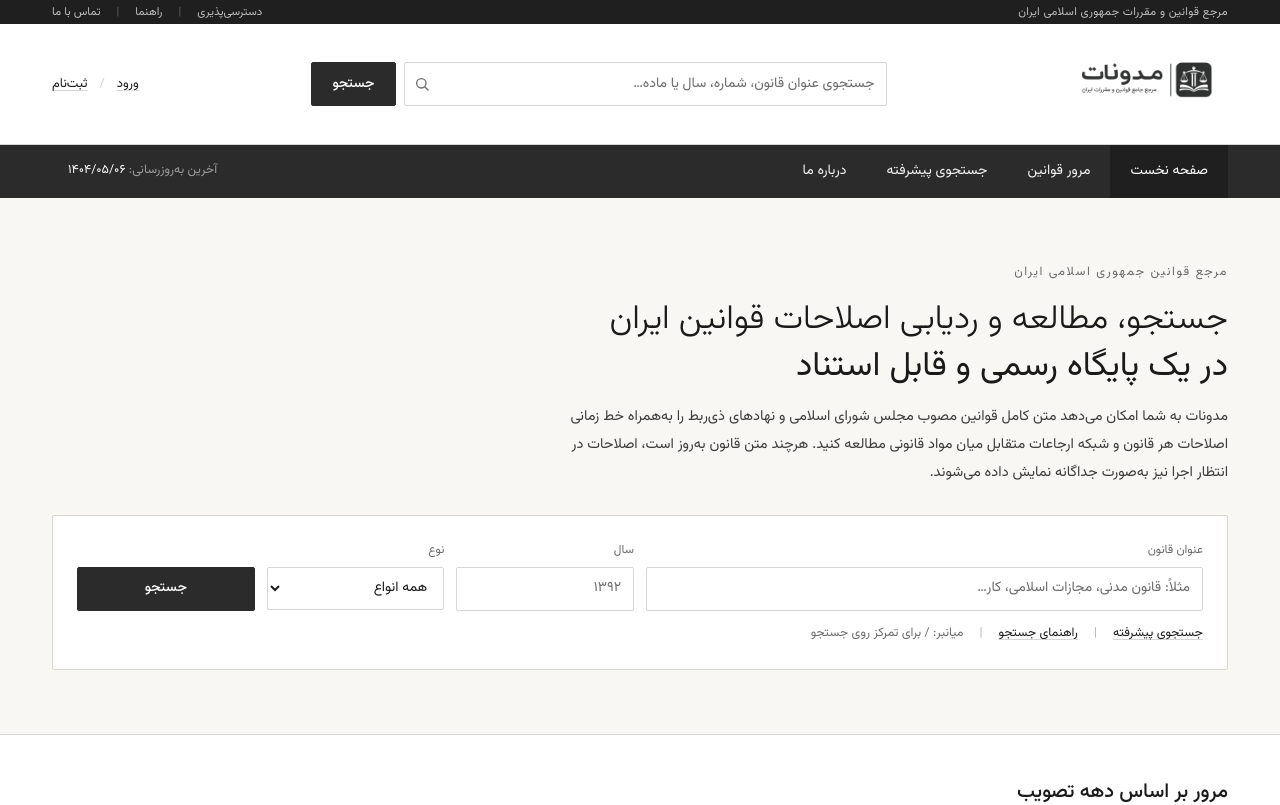
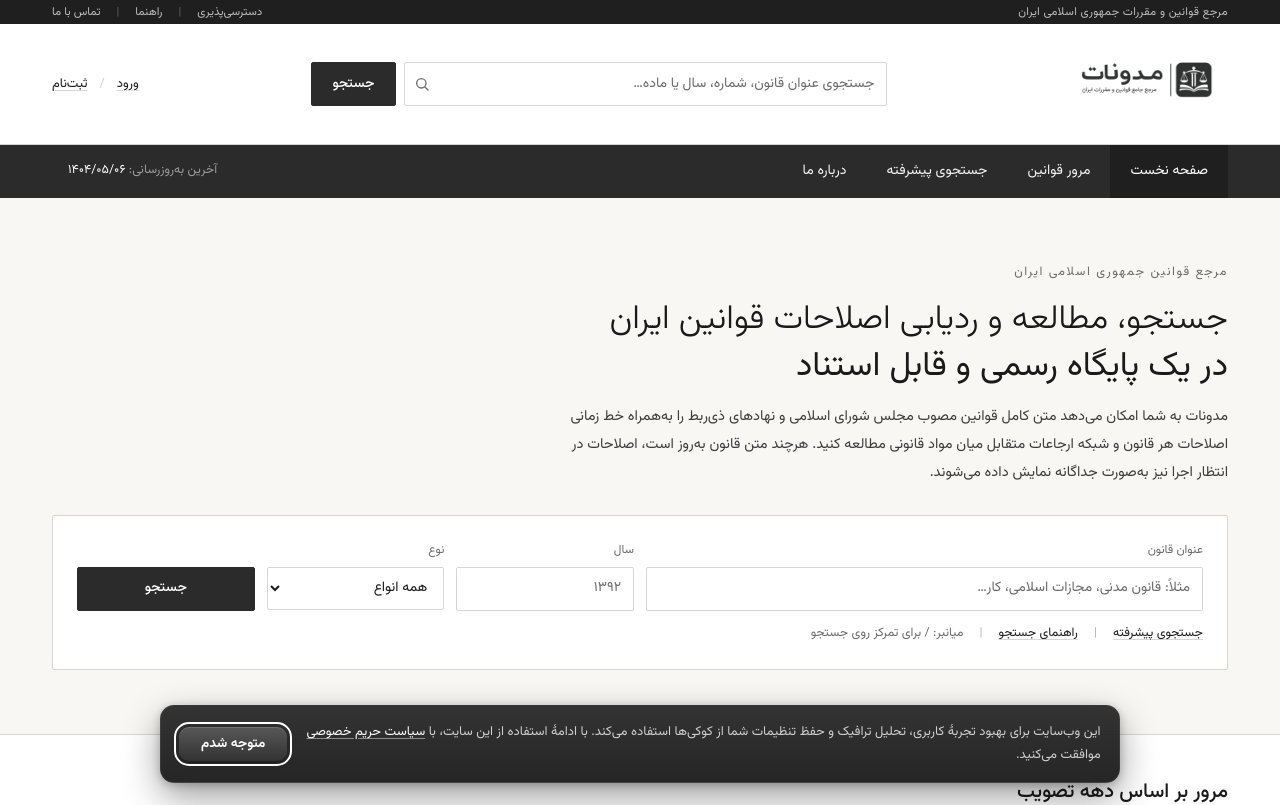
Before and after one commit to Massie382/Modavanat, a Next.js app: page / in a window 1280 px wide. Shown: the top 805 px of the page. Built offline with nearby package versions, Linux system fonts and the light colour scheme.

Commit message:
6a562a14-30e1-4b8b-90da-84974998b4eb

```diff
--- a/src/app/globals.css
+++ b/src/app/globals.css
@@ -3578,3 +3578,140 @@ button, a { transition: color 0.12s ease, background-color 0.12s ease, border-co
   to { opacity: 1; transform: translateY(0); }
 }
 .admin-fade-in { animation: admin-fade-in 0.2s ease-out both; }
+
+/* ===== Cookie notice =====
+   Slides up from the bottom of the viewport on a visitor's first
+   page-view, slides back down smoothly when the user clicks
+   «متوجه شدم». Choice is persisted by the CookieNotice client
+   component (localStorage key: modavanat.cookie-consent.v1).
+   - Card has a frosted-glass backdrop to match the site's dark chrome.
+   - Inset-inline / logical properties used so RTL layout is correct.
+   - Reduced-motion users get an instant fade instead of a slide. */
+.cookie-notice {
+  position: fixed;
+  inset-inline: 0;
+  bottom: 0;
+  z-index: 80;
+  padding: 0.75rem 1rem 1.1rem;
+  /* Initial state: pushed below the viewport, fully transparent,
+     and non-interactive. `is-shown` flips both. */
+  transform: translateY(120%);
+  opacity: 0;
+  pointer-events: none;
+  transition:
+    transform 0.42s cubic-bezier(0.22, 1, 0.36, 1),
+    opacity 0.3s ease;
+  will-change: transform, opacity;
+}
+.cookie-notice.is-shown {
+  transform: translateY(0);
+  opacity: 1;
+  pointer-events: auto;
+}
+
+.cookie-notice-inner {
+  max-width: 960px;
+  margin: 0 auto;
+  display: flex;
+  align-items: center;
+  gap: 1rem;
+  padding: 0.95rem 1.15rem;
+  border-radius: 14px;
+  color: #e8e8e8;
+  background: linear-gradient(
+    to bottom,
+    rgba(38, 38, 38, 0.94),
+    rgba(24, 24, 24, 0.94)
+  );
+  border: 1px solid rgba(255, 255, 255, 0.08);
+  box-shadow:
+    0 14px 36px rgba(0, 0, 0, 0.38),
+    0 2px 10px rgba(0, 0, 0, 0.22);
+  backdrop-filter: saturate(150%) blur(14px);
+  -webkit-backdrop-filter: saturate(150%) blur(14px);
+}
+
+.cookie-notice-text {
+  flex: 1 1 auto;
+  min-width: 0;
+  font-size: 13px;
+  line-height: 1.75;
+  color: #cfcfcf;
+}
+.cookie-notice-text p { margin: 0; }
+
+.cookie-notice-link {
+  color: #ffffff;
+  text-decoration: underline;
+  text-underline-offset: 3px;
+  text-decoration-color: rgba(255, 255, 255, 0.45);
+  transition: text-decoration-color 0.15s ease;
+}
+.cookie-notice-link:hover {
+  text-decoration-color: #ffffff;
+}
+
+.cookie-notice-btn {
+  flex: 0 0 auto;
+  appearance: none;
+  border: none;
+  cursor: pointer;
+  font-family: inherit;
+  font-weight: 700;
+  font-size: 13.5px;
+  line-height: 1;
+  padding: 0.62rem 1.35rem;
+  border-radius: 10px;
+  color: oklch(0.985 0 0);
+  background: linear-gradient(to bottom, oklch(0.46 0 0), oklch(0.32 0 0));
+  box-shadow:
+    inset 0 1px 0 rgba(255, 255, 255, 0.14),
+    0 2px 6px rgba(0, 0, 0, 0.28);
+  transition:
+    transform 0.15s ease,
+    background 0.2s ease,
+    box-shadow 0.2s ease;
+}
+.cookie-notice-btn:hover {
+  background: linear-gradient(to bottom, oklch(0.52 0 0), oklch(0.37 0 0));
+  transform: translateY(-1px);
+  box-shadow:
+    inset 0 1px 0 rgba(255, 255, 255, 0.18),
+    0 4px 10px rgba(0, 0, 0, 0.32);
+}
+.cookie-notice-btn:active {
+  transform: translateY(0);
+  box-shadow:
+    inset 0 1px 2px rgba(0, 0, 0, 0.3),
+    0 1px 3px rgba(0, 0, 0, 0.25);
+}
+.cookie-notice-btn:focus-visible {
+  outline: 2px solid #ffffff;
+  outline-offset: 3px;
+}
+
+/* Mobile: stack the message above the button, full-width button */
+@media (max-width: 640px) {
+  .cookie-notice {
+    padding: 0.5rem 0.6rem 0.9rem;
+  }
+  .cookie-notice-inner {
+    flex-direction: column;
+    align-items: stretch;
+    gap: 0.7rem;
+    padding: 0.85rem 0.95rem;
+  }
+  .cookie-notice-text { font-size: 12.5px; line-height: 1.7; }
+  .cookie-notice-btn { width: 100%; padding: 0.7rem 1rem; }
+}
+
+/* Reduced motion: replace the slide with a quick fade */
+@media (prefers-reduced-motion: reduce) {
+  .cookie-notice {
+    transform: none;
+    transition: opacity 0.2s ease;
+  }
+  .cookie-notice.is-shown { transform: none; }
+  .cookie-notice-btn { transition: background 0.15s ease; }
+  .cookie-notice-btn:hover { transform: none; }
+}
--- a/src/app/layout.tsx
+++ b/src/app/layout.tsx
@@ -1,6 +1,7 @@
 import type { Metadata } from "next";
 import "./globals.css";
 import { Toaster } from "@/components/ui/toaster";
+import { CookieNotice } from "@/components/site/CookieNotice";
 
 // Vazirmatn is loaded from LOCAL files — no build-time fetch to Google,
 // no runtime request to fonts.gstatic.com. The @font-face declarations
@@ -43,6 +44,7 @@ export default function RootLayout({
       <body className="font-sans antialiased bg-background text-foreground">
         {children}
         <Toaster />
+        <CookieNotice />
       </body>
     </html>
   );
--- /dev/null
+++ b/src/components/site/CookieNotice.tsx
@@ -0,0 +1,100 @@
+"use client";
+
+import { useEffect, useState } from "react";
+
+/**
+ * CookieNotice
+ *
+ * Slides up from the bottom on a visitor's first page-view. Persists the
+ * dismissal in localStorage so the banner doesn't re-appear on subsequent
+ * visits. Clicking «متوجه شدم» reverses the slide and unmounts the banner
+ * after the transition ends.
+ *
+ * Design notes:
+ * - Dark, frosted-glass card to match the site's dark chrome (header/footer).
+ * - Self-contained CSS lives in globals.css under "Cookie notice".
+ * - Respects prefers-reduced-motion (handled in CSS).
+ * - The banner is rendered globally (including /admin) — the localStorage
+ *   check means it shows at most once per browser.
+ */
+
+const STORAGE_KEY = "modavanat.cookie-consent.v1";
+const EXIT_MS = 450; // keep in sync with the CSS transition duration
+
+type Phase = "idle" | "shown" | "leaving";
+
+export function CookieNotice() {
+  // Single state machine: idle (not yet decided) → shown (slid up) →
+  // leaving (sliding back down) → idle (unmounted). Keeping it as one
+  // variable avoids cascading setState calls and makes the lifecycle
+  // easy to reason about.
+  const [phase, setPhase] = useState<Phase>("idle");
+
+  useEffect(() => {
+    // Bail out silently if the user already dismissed the banner.
+    try {
+      if (localStorage.getItem(STORAGE_KEY) === "1") return;
+    } catch {
+      // localStorage may be unavailable (private mode / disabled) —
+      // proceed without persistence; the banner will still work for
+      // the current session.
+    }
+
+    // Defer the slide-up to the next frame so the browser commits the
+    // initial translateY(100%) state before we transition to 0. The
+    // rAF callback runs asynchronously, so this isn't a synchronous
+    // setState inside the effect body.
+    const raf = requestAnimationFrame(() => setPhase("shown"));
+    return () => cancelAnimationFrame(raf);
+  }, []);
+
+  const handleDismiss = () => {
+    setPhase("leaving");
+    try {
+      localStorage.setItem(STORAGE_KEY, "1");
+    } catch {
+      /* ignore — see comment in useEffect */
+    }
+    // Unmount after the slide-down finishes so it doesn't linger
+    // in the DOM (and so it stops capturing pointer events).
+    const t = window.setTimeout(() => setPhase("idle"), EXIT_MS);
+    // No cleanup needed — if the component unmounts earlier (e.g. on
+    // fast route changes), the worst case is one extra no-op state
+    // update queued against an unmounted component, which React 18
+    // handles silently.
+    void t;
+  };
+
+  if (phase === "idle") return null;
+
+  return (
+    <div
+      role="dialog"
+      aria-live="polite"
+      aria-label="اعلان کوکی‌ها"
+      className={`cookie-notice ${phase === "shown" ? "is-shown" : ""}`}
+    >
+      <div className="cookie-notice-inner">
+        <div className="cookie-notice-text">
+          <p>
+            این وب‌سایت برای بهبود تجربهٔ کاربری، تحلیل ترافیک و حفظ تنظیمات
+            شما از کوکی‌ها استفاده می‌کند. با ادامهٔ استفاده از این سایت،
+            با{" "}
+            <a href="/privacy" className="cookie-notice-link">
+              سیاست حریم خصوصی
+            </a>{" "}
+            موافقت می‌کنید.
+          </p>
+        </div>
+        <button
+          type="button"
+          onClick={handleDismiss}
+          className="cookie-notice-btn"
+          autoFocus
+        >
+          متوجه شدم
+        </button>
+      </div>
+    </div>
+  );
+}
```
